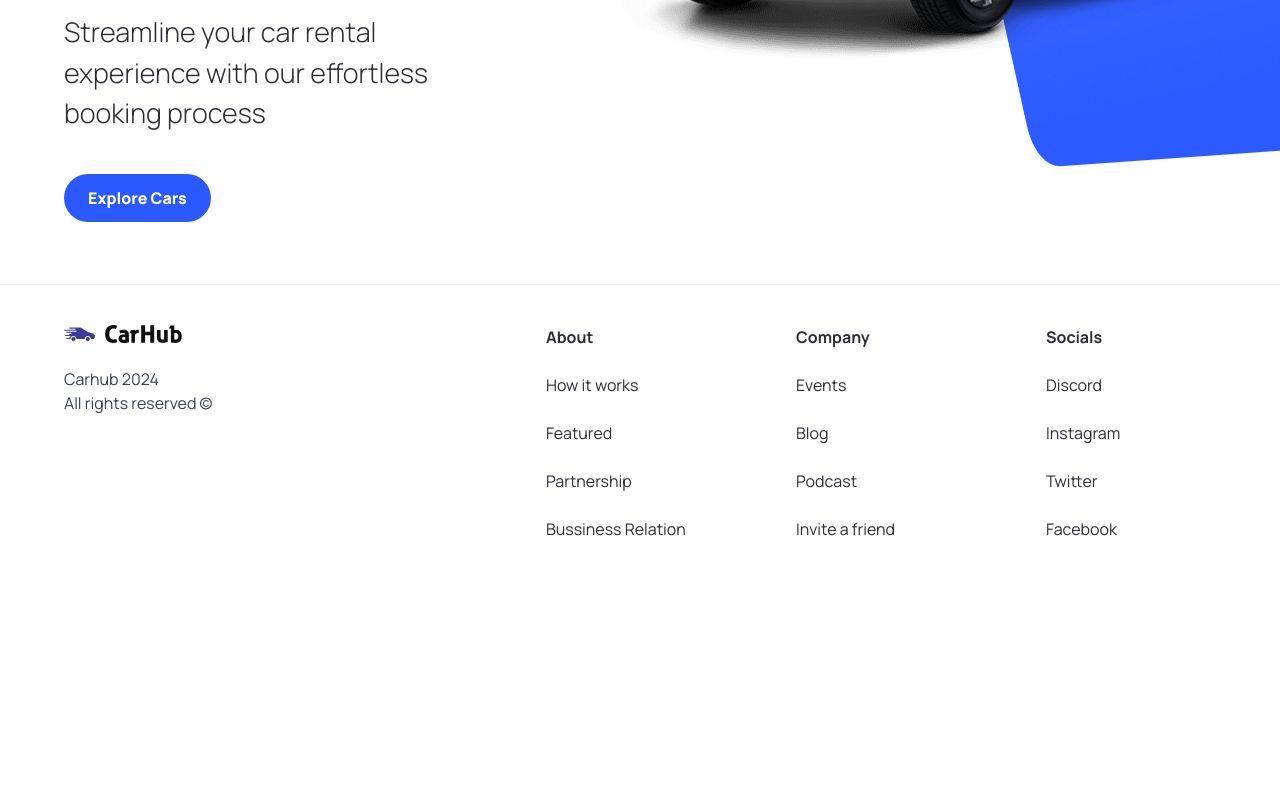
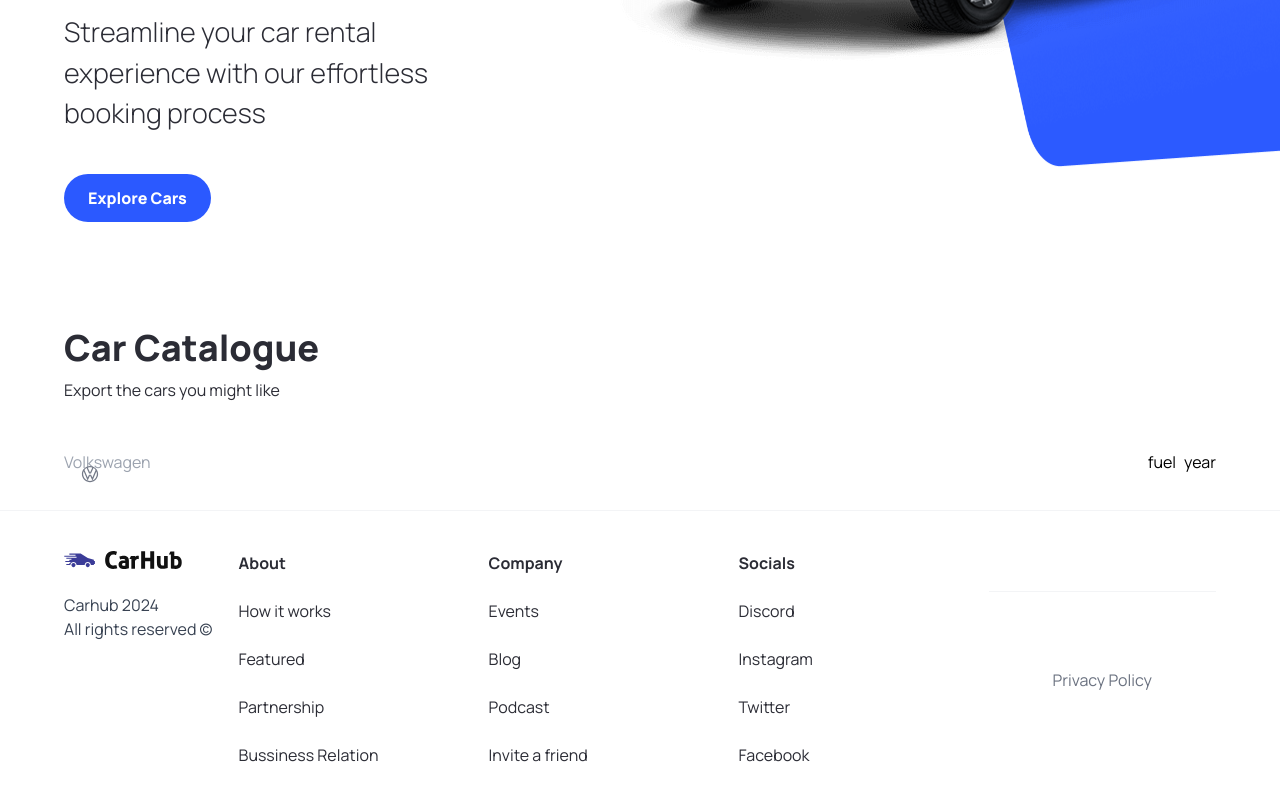
Before and after one commit to OzomakiDzWeb/car-show, a Next.js app: page / in a window 1280 px wide. Shown: the part 536-1336 px from the top of the page. Before the commit the page ends 1117 px from the top, so only its background shows below. Built offline with nearby package versions, Linux system fonts and the light colour scheme.

Commit message:
create SearchBar

```diff
--- a/app/page.tsx
+++ b/app/page.tsx
@@ -1,10 +1,27 @@
+import CustomFilter from "@components/CustomFilter";
 import Hero from "@components/Hero";
+import SearchBar from "@components/SearchBar";
 import Image from "next/image";
 
 export default function Home() {
   return (
     <main className="overflow-hidden ">
       <Hero />
+      <div className="mt-12 padding-x padding-y max-width" id="discover">
+        <div className="home__text-container">
+          <h1 className="text-4xl font-extrabold">
+             Car Catalogue
+          </h1>
+          <p>Export the cars you might like</p>
+        </div>
+        <div className="home__filters">
+          <SearchBar/>
+          <div className="home__filter-container">
+            <CustomFilter title='fuel'/>
+            <CustomFilter title='year'/>
+          </div>
+        </div>
+      </div>
     </main>
-  );
+  )
 }
--- /dev/null
+++ b/components/CustomFilter.tsx
@@ -0,0 +1,7 @@
+import React from "react";
+import { CustmFilterProps } from "@types";
+const CustomFilter = ({ title}: CustmFilterProps ) => {
+  return <div>{title}</div>;
+};
+
+export default CustomFilter;
--- a/components/Footer.tsx
+++ b/components/Footer.tsx
@@ -28,7 +28,15 @@ const Footer = () => {
                 </Link>
               ))}
           </div>
-        ))}</div>
+        ))}
+        <div className="flex justify-between items-center flex-wrap mt-10 border-t border-gray-100 sm:px-16 py-10">
+          <div className="footer__copyrights-links">
+            <Link href={'/'} className="text-gray-500">
+              Privacy Policy
+            </Link>
+          </div>
+        </div>
+        </div>
       </div>
     </footer>
   );
--- /dev/null
+++ b/components/SearchBar.tsx
@@ -0,0 +1,20 @@
+"use client";
+import React from "react";
+import SearchManfactre from "./SearchManfactre";
+import { useState } from "react";
+const SearchBar = () => {
+  const handelSearch = () => {};
+  const [manufactre, setManufactre] = useState("");
+  return (
+    <form className="searchbar" onSubmit={handelSearch}>
+      <div className="searchbar__item">
+        <SearchManfactre
+          manufactre={manufactre}
+          setManufactre={setManufactre}
+        />
+      </div>
+    </form>
+  );
+};
+
+export default SearchBar;
--- /dev/null
+++ b/components/SearchManfactre.tsx
@@ -0,0 +1,65 @@
+"use client";
+import { manufacturers } from "../constant/index";
+import { SearchManufactrProps } from "@types";
+import { Combobox, Transition } from "@headlessui/react";
+import Image from "next/image";
+
+import React, { useState, Fragment } from "react";
+
+const SearchManfactre = ({
+  manufactre,
+  setManufactre,
+}: SearchManufactrProps) => {
+  const [queri, setqueri] = useState("");
+  const filterManufactures =
+    queri === ""
+      ? manufacturers
+      : manufacturers.filter((itme) =>
+          itme
+            .toLowerCase()
+            .replace(/\s+/g, "")
+            .includes(queri.toLowerCase().replace(/\s+/g, ""))
+        );
+  return (
+    <div className="search-manufacturer">
+      <Combobox>
+        <div className="relative w-full">
+          <Combobox.Button className="absolute top-[14px]">
+            <Image
+              src="/car-logo.svg"
+              width={20}
+              height={20}
+              className="ml-4"
+              alt="car-logo"
+            />
+          </Combobox.Button>
+          <Combobox.Input
+            className="search-manufacturer-input"
+            placeholder="Volkswagen"
+            displayValue={(manufactre: string) => manufactre}
+            onChange={(e) => setqueri(e.target.value)}
+          />
+          <Transition
+            as={Fragment}
+            leave="transition ease-in duration-100"
+            leaveFrom="opacity-100"
+            afterLeave={() => setqueri("")}
+          >
+            <Combobox.Options>
+              {filterManufactures.length === 0 && queri !== "" && (
+                <Combobox.Option
+                  value={queri}
+                  className="search-manufacturer__option"
+                >
+                    Creat '{queri}'
+                </Combobox.Option>
+              )}
+            </Combobox.Options>
+          </Transition>
+        </div>
+      </Combobox>
+    </div>
+  );
+};
+
+export default SearchManfactre;
--- a/components/index.tsx
+++ b/components/index.tsx
@@ -2,4 +2,7 @@ import Hero from "./Hero";
 import CustomButton from "./CustomButton";
 import NavBar from "./NavBar";
 import Footer from "./Footer";
-export { Hero, CustomButton,NavBar,Footer};
+import CustomFilter from "./CustomFilter";
+import SearchBar from "./SearchBar";
+import SearchManfactre from './SearchManfactre'
+export { Hero, CustomButton, NavBar, Footer, SearchBar, CustomFilter };
```
Also changed, not shown: package.json (+5 -4 lines), types/index.tsx (+9 -0 lines), 1 other file (tests, documents, lock files or other folders).
